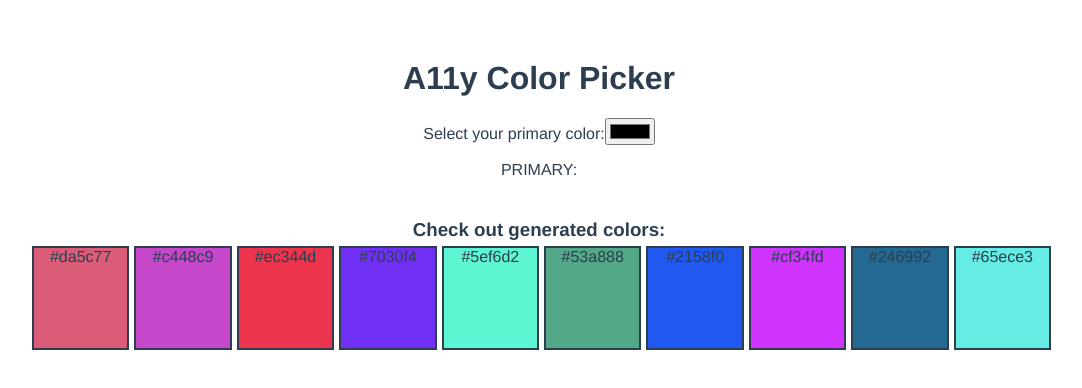
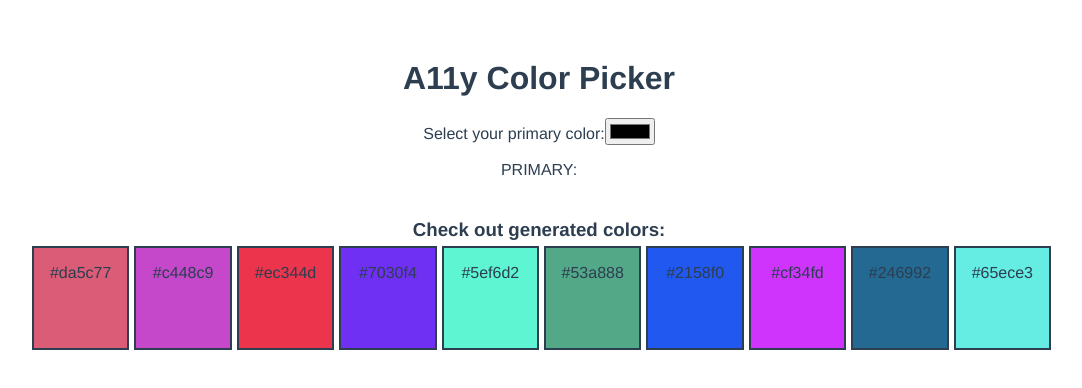
Before and after one commit to drinkingtheink/a11y-color-picker, a Vue app: page / in a window 1280 px wide. Shown: the top 388 px of the page, without its empty margins (101-1183 px from the left). Built offline with nearby package versions, Linux system fonts and the light colour scheme.

Commit message:
color roulette

```diff
--- a/src/components/Tile.vue
+++ b/src/components/Tile.vue
@@ -1,7 +1,7 @@
 <template>
-  <div class="color-tile" :style="`background-color: ${myColor}`">
-		<span>{{ myColor }}</span>
-		<span>{{ contrast }}</span>
+  <div class="color-tile" :class="{ 'isA11y': isA11y }" :style="`background-color: ${myColor}`">
+		<p>{{ myColor }}</p>
+		<p>{{ contrast }}</p>
   </div>
 </template>
 
@@ -23,6 +23,18 @@ export default {
 			myColor: null,
 		}
 	},
+	watch: {
+    myColor() {
+      if (this.contrast && this.contrast < this.a11yThresh) {
+				setTimeout(() => {
+					this.getColor();
+				}, 100);
+			}
+    },
+		comparisonColor() {
+			this.getColor();
+		}
+  },
 	methods: {
 		getColor() {
 			this.myColor = chroma.random();
@@ -40,6 +52,13 @@ export default {
 			}
 
 			return contrast;
+		},
+		isA11y() {
+			if (this.contrast) {
+				return this.contrast > this.a11yThresh;
+			}
+
+			return false;
 		}
 	}
 }
@@ -56,4 +75,8 @@ export default {
 	border: 2px solid;
 	margin: 5px 0 0 5px;
 }
+
+.isA11y {
+	transform: scale(1.4);
+}
 </style>
```
